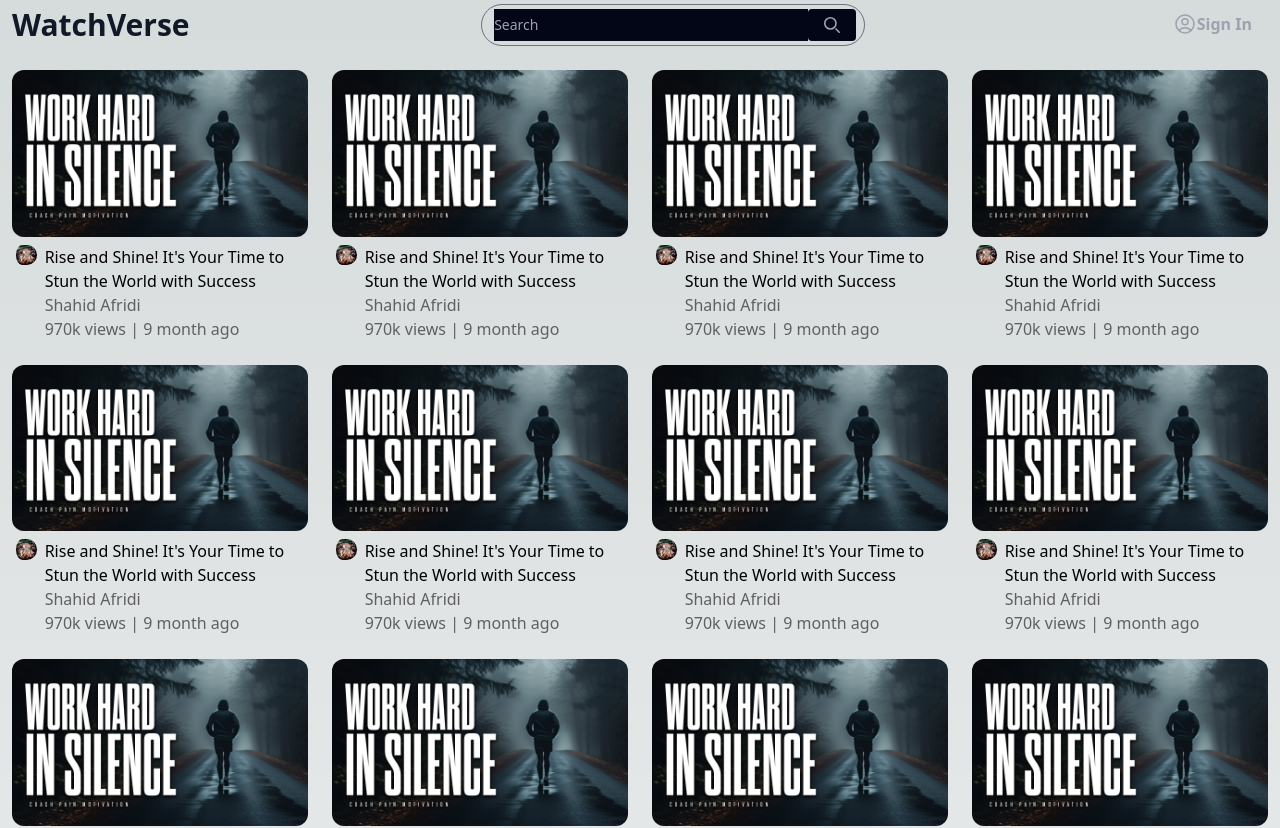
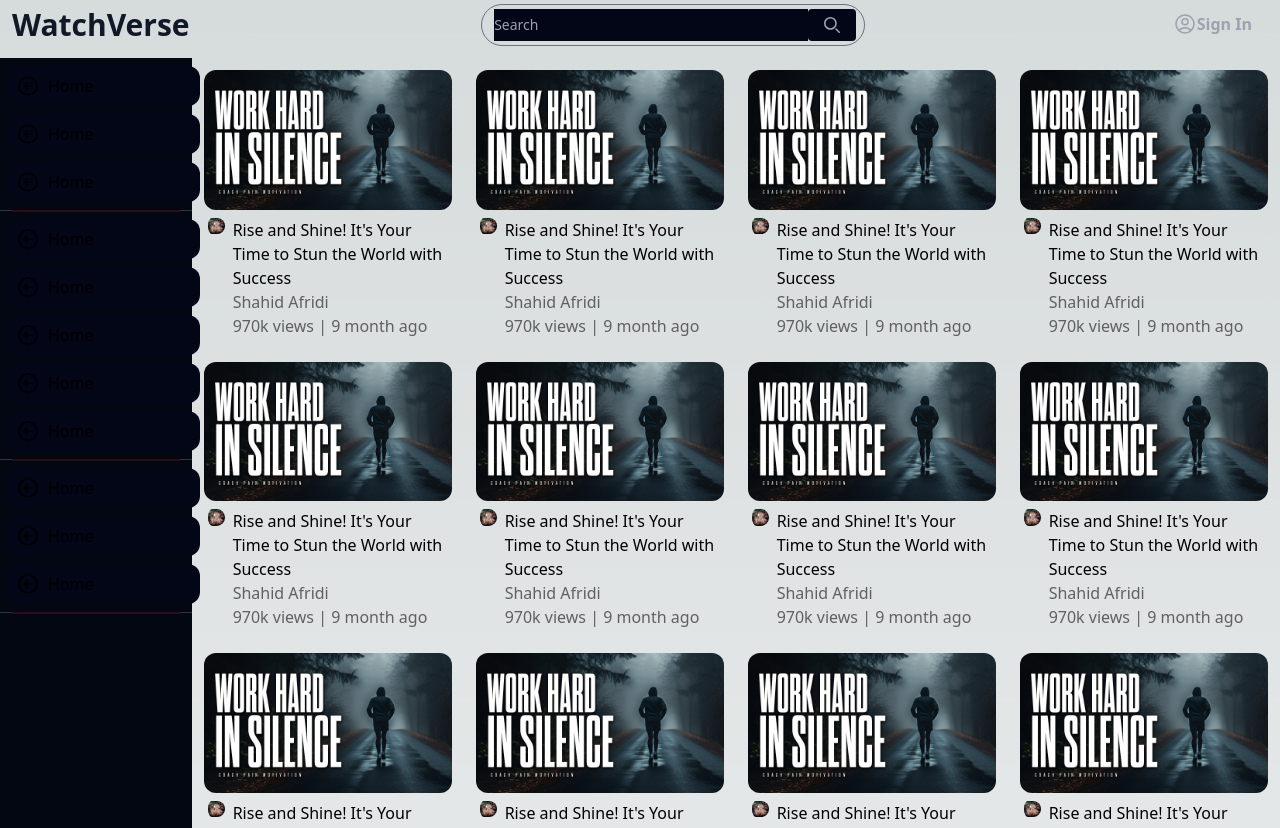
Before and after one commit to Aapush01/WatchVerse, a Next.js app in the folder watch-verse/: page / in a window 1280 px wide. Shown: the top 828 px of the page. Built offline with nearby package versions, Linux system fonts and the light colour scheme.

Commit message:
add LeftBar

```diff
--- /dev/null
+++ b/watch-verse/src/components/LeftBar.tsx
@@ -0,0 +1,45 @@
+let total = [1, 2, 3, 4, 5, 6, 7, 8, 9]
+export const LeftBar = () => {
+    return <div className="bg-gray-950 w-48 hidden md:block">
+      <BarWithIcon />
+      <BarWithIcon />
+      <BarWithIcon />
+      <Line />
+      <BarWithIcon />
+      <BarWithIcon />
+      <BarWithIcon />
+      <BarWithIcon />
+      <BarWithIcon />
+      <Line />
+      <BarWithIcon />
+      <BarWithIcon />
+      <BarWithIcon />
+      <Line />
+    </div>
+}
+
+export const Line = () => {
+    return <div className="w-full bg-gray-200 h-px dark:bg-gray-700 pl-3 pr-3 opacity-20	">
+    <div className="bg-red-600 h-0.5 dark:bg-gray-500" style={{width: "100%"}}></div>
+  </div>
+}
+
+function BarWithIcon() {
+    return   <div className="overflow-x-visible">
+    <BarElement title={"Home"} icon={<svg xmlns="http://www.w3.org/2000/svg" fill="none" viewBox="0 0 24 24" stroke-width="1.5" stroke="currentColor" className="w-6 h-6">
+<path stroke-linecap="round" stroke-linejoin="round" d="M11.25 9l-3 3m0 0l3 3m-3-3h7.5M21 12a9 9 0 11-18 0 9 9 0 0118 0z" />
+</svg>
+} />
+</div>
+}
+
+function BarElement({icon, title}: {icon: any; title: string;}) {
+    return <div className=" rounded-xl bg-slate-950 hover:bg-gray-700 flex w-48 p-2 m-2 cursor-pointer">
+        <div className="pr-2">
+            {icon}
+        </div>
+        <div>
+            {title}
+        </div>
+    </div>
+}
--- a/watch-verse/src/pages/index.tsx
+++ b/watch-verse/src/pages/index.tsx
@@ -2,6 +2,7 @@ import Image from "next/image";
 import { Inter } from "next/font/google";
 import {VideoGrid} from "@/components/VideoGrid";
 import {AppBar} from "@/components/AppBar";
+import { LeftBar } from "@/components/LeftBar";
 
 const inter = Inter({ subsets: ["latin"] });
 
@@ -9,7 +10,11 @@ export default function Home() {
   return (
     <div>
       <AppBar/>
-      <VideoGrid/>
+      <div className="flex">
+        <LeftBar/>
+        <VideoGrid/>
+
+      </div>
     </div>
   );
 }
```
